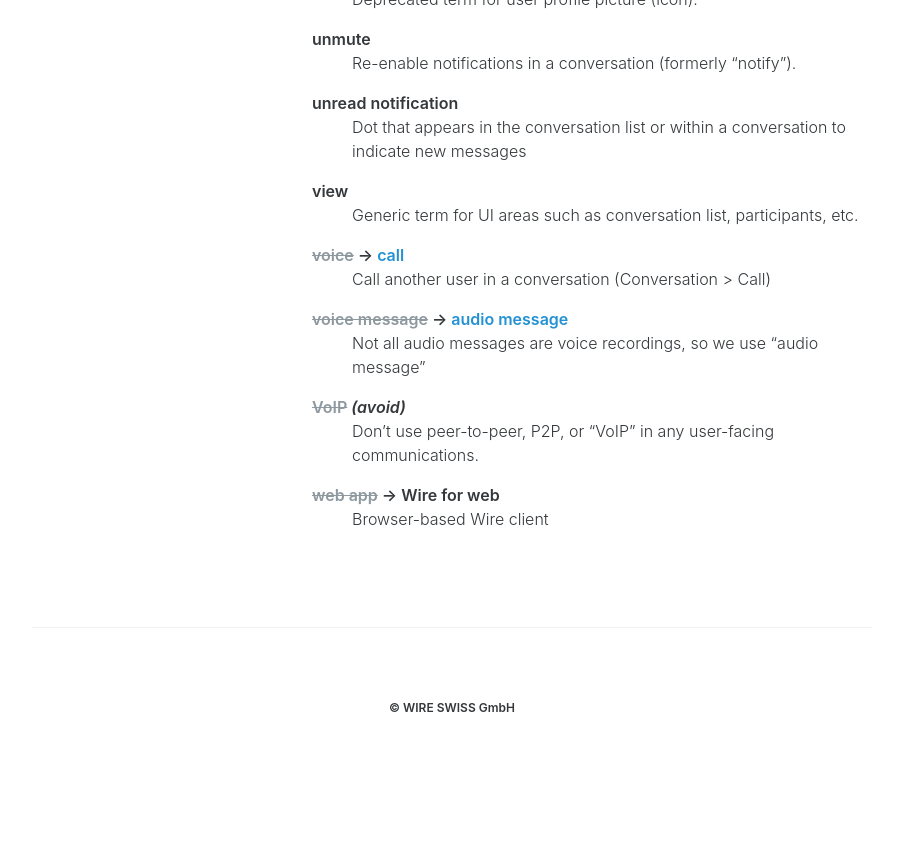
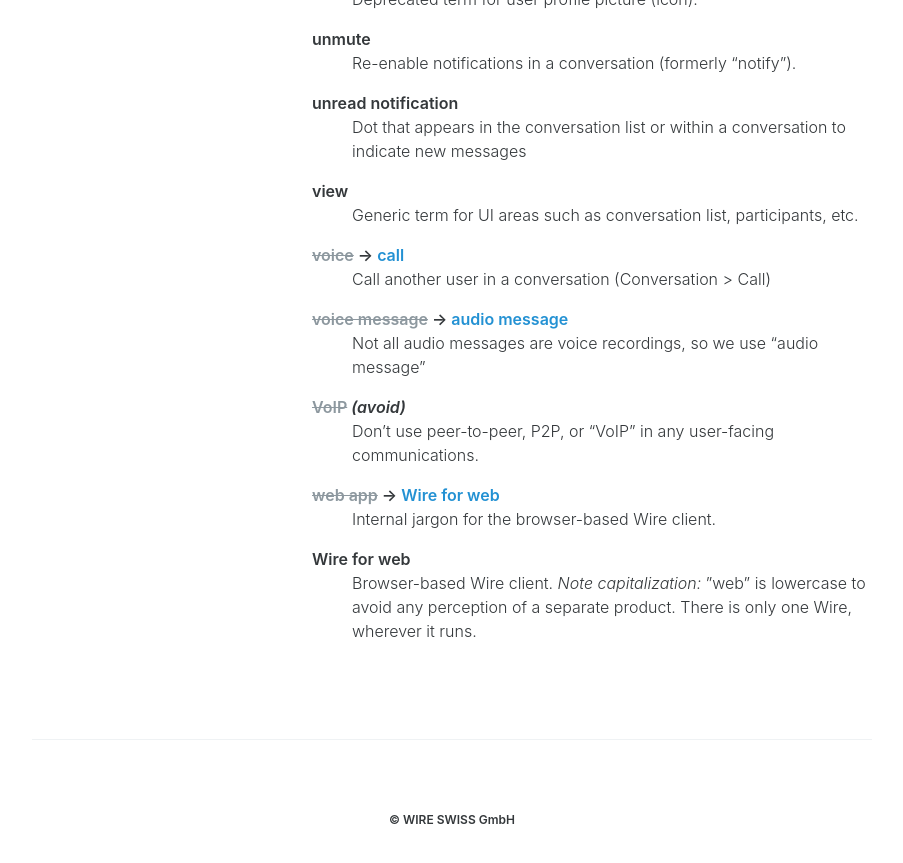
Before and after one commit to wireapp/brand, a Jekyll site: the page built from text/glossary/index.md, in a window 1280 px wide and 900 px high, scrolled down 4977 px. Shown: the top 863 px of the window, without its empty margins (188-1091 px from the left). Built offline with Jekyll 4.4.1, drawn with Linux system fonts in a browser that asks for light colours; comment, search, counter and statistics services are not loaded; before the commit the page ends 5765 px from its top, so only the background shows below that.

Commit message:
Add preferred term entry for “Wire for web”

```diff
--- a/text/glossary/index.md
+++ b/text/glossary/index.md
@@ -205,5 +205,8 @@
 {: #VoIP} ~~VoIP~~ _(avoid)_
 : Don’t use peer-to-peer, P2P, or “VoIP” in any user-facing communications.
 
-{: #web-app} ~~web app~~ → Wire for web
-: Browser-based Wire client
+{: #web-app} ~~web app~~ → [Wire for web](#wire-for-web)
+: Internal jargon for the browser-based Wire client.
+
+{: #wire-for-web} Wire for web
+: Browser-based Wire client. _Note capitalization:_ ”web” is lowercase to avoid any perception of a separate product. There is only one Wire, wherever it runs.
```
